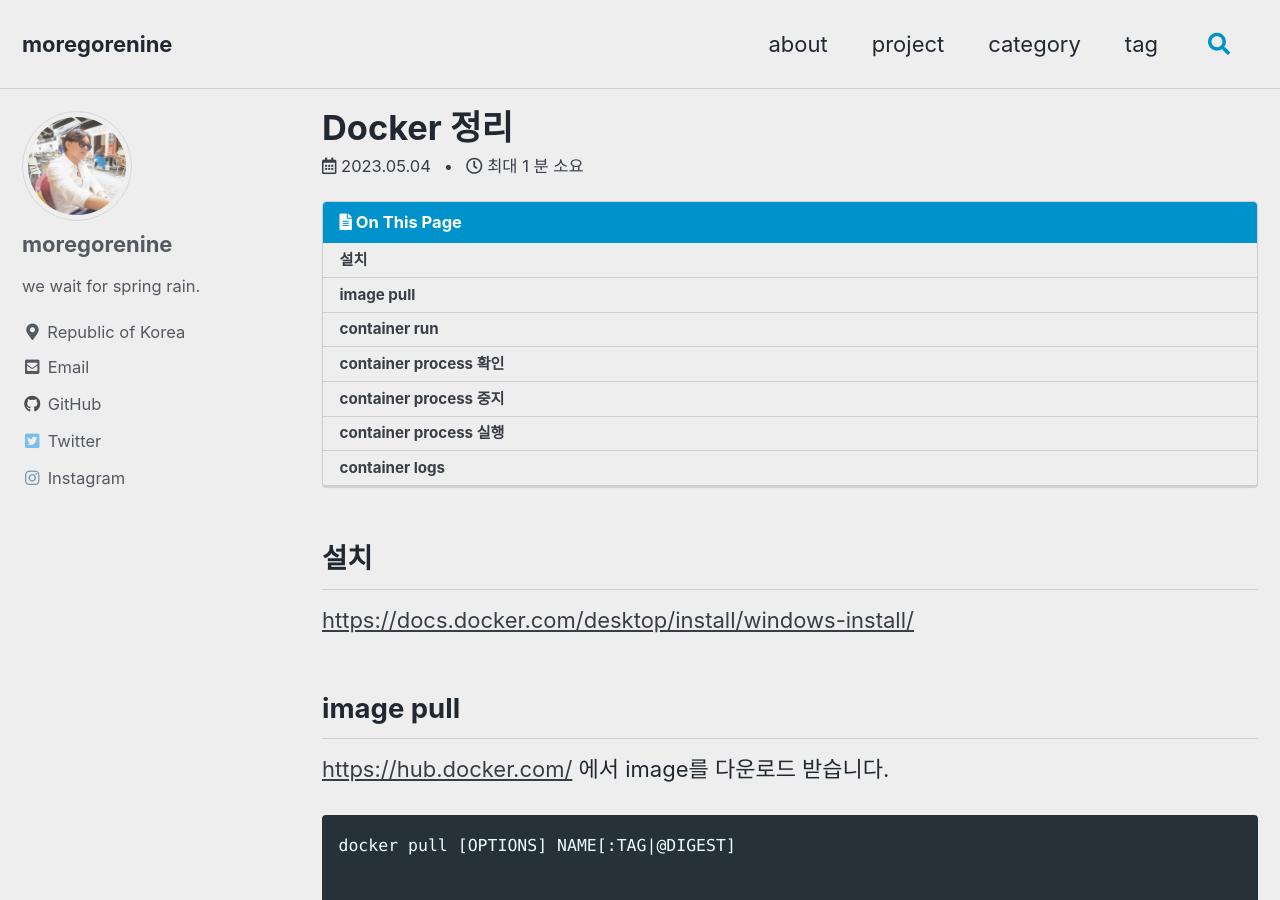
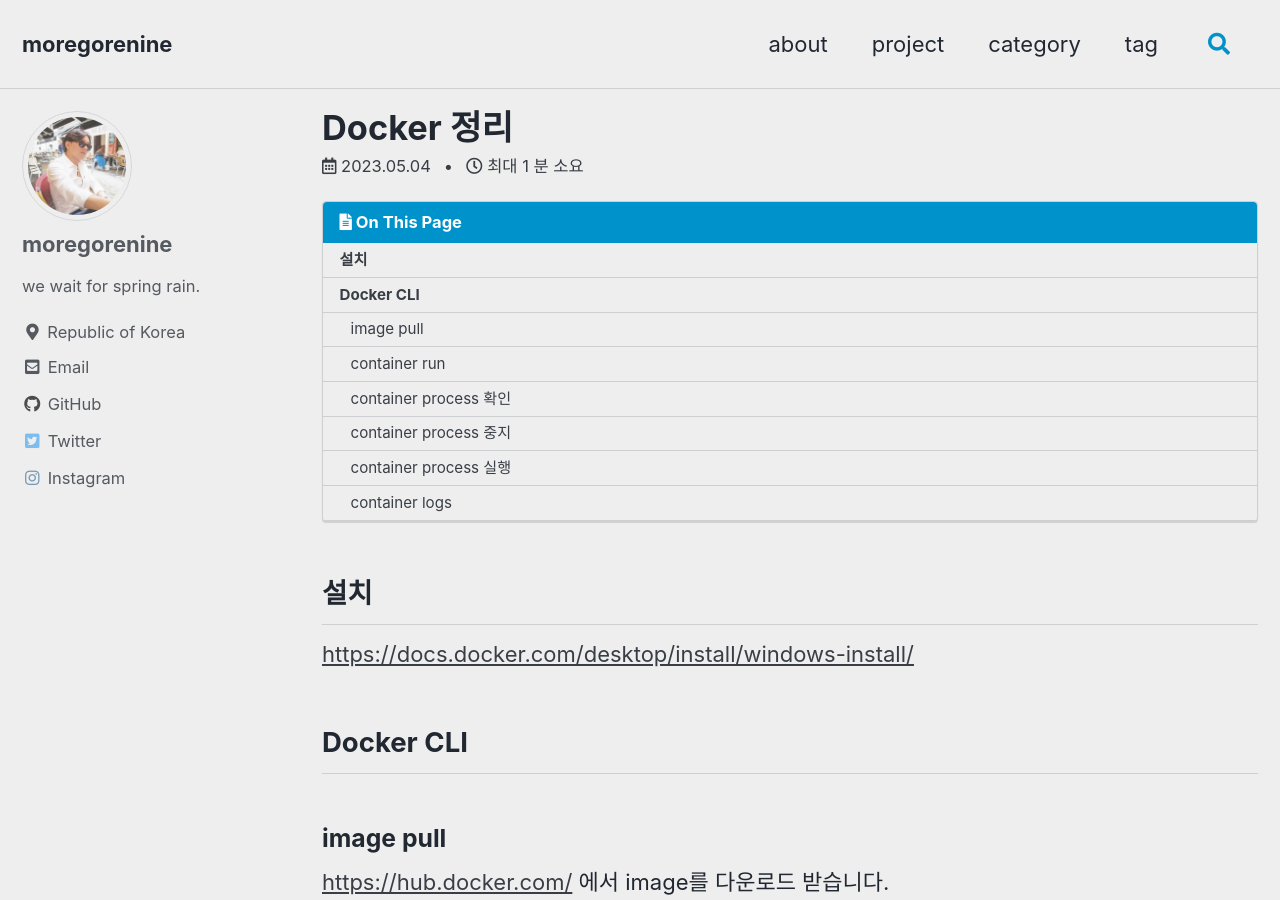
Before and after one commit to moregorenine/moregorenine.github.io, a Jekyll site: the page built from _posts/docker/2023-5-4-docker.md, in a window 1280 px wide and 900 px high. Built offline with Jekyll 4.4.1, drawn with Linux system fonts in a browser that asks for light colours; cached includes are drawn as plain includes; comment, search, counter and statistics services are not loaded.

Commit message:
Update 2023-5-4-docker.md

````diff
--- a/_posts/docker/2023-5-4-docker.md
+++ b/_posts/docker/2023-5-4-docker.md
@@ -13,7 +13,8 @@ toc_sticky: true
 ## 설치
 <https://docs.docker.com/desktop/install/windows-install/>
 
-## image pull
+## Docker CLI
+### image pull
 <https://hub.docker.com/> 에서 image를 다운로드 받습니다.
 ```docker
 docker pull [OPTIONS] NAME[:TAG|@DIGEST]
@@ -22,7 +23,7 @@ ex
 docker pull httpd
 ```
 
-## container run
+### container run
 pull로 다운로드 받은 image를 container로 실행합니다.
 ```docker
 docker run [OPTIONS] IMAGE [COMMAND] [ARG...]
@@ -31,7 +32,7 @@ ex
 docker run [--name ws1] httpd
 ```
 
-## container process 확인
+### container process 확인
 pull로 다운로드 받은 image를 container로 실행합니다.
 ```docker
 docker ps [OPTIONS]
@@ -40,7 +41,7 @@ ex
 docker ps [-a]
 ```
 
-## container process 중지
+### container process 중지
 실행된 container를 중지합니다.
 ```docker
 docker stop [OPTIONS] CONTAINER [CONTAINER...]
@@ -49,7 +50,7 @@ ex
 docker stop ws1
 ```
 
-## container process 실행
+### container process 실행
 중지된 container를 실행합니다.
 이때는 `run`과는 다르게 log가 출력되지 않습니다.
 ```docker
@@ -59,7 +60,7 @@ ex
 docker start ws1
 ```
 
-## container logs
+### container logs
 `start`된 container의 log를 출력합니다.
 ```docker
 docker logs [OPTIONS] CONTAINER
````
